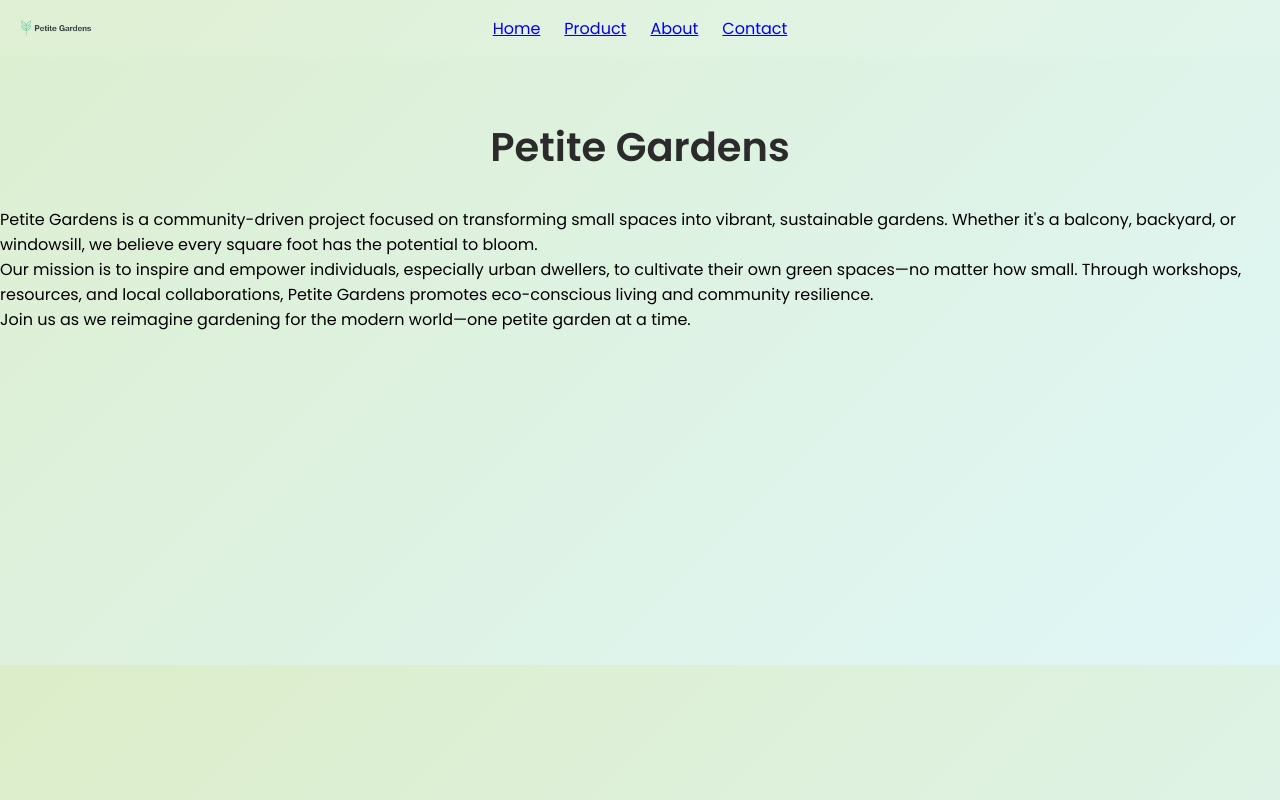
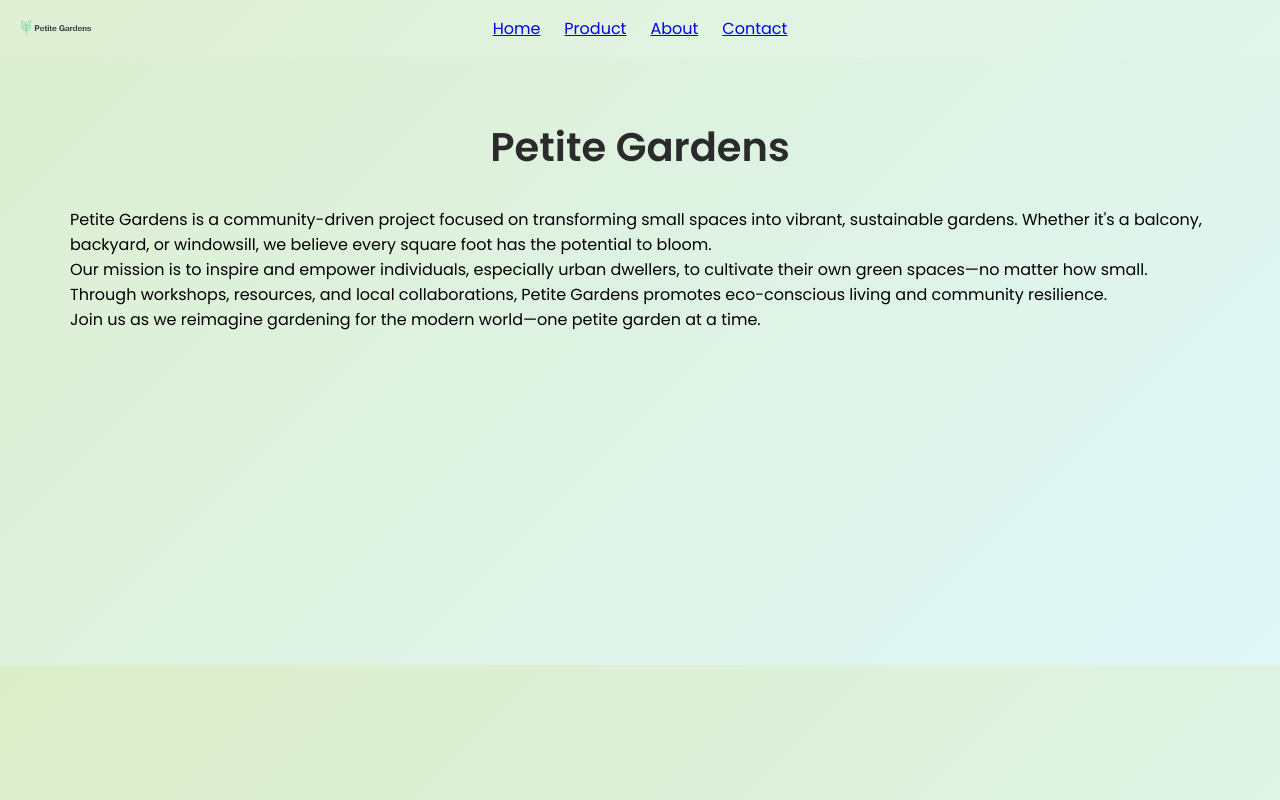
Before and after one commit to Divyapanerkar31/petite, a React (Vite) app: page /About in a window 1280 px wide. Built offline with nearby package versions, Linux system fonts and the light colour scheme.

Commit message:
last commit

```diff
--- a/src/App.jsx
+++ b/src/App.jsx
@@ -6,12 +6,12 @@ import Product from "./pages/product";
 import About from "./pages/About";
 import Flowers from './pages/product/Flowers'
 import Fruits from "./pages/product/fruits";
-import Indoor from "./pages/product/indoor";
-import Office from "./pages/product/office";
+import Indoor from "./pages/product/Indoor";
+import Office from "./pages/product/Office";
 import Terrace from "./pages/product/terrace";
 import Ornamental from "./pages/product/ornamental";
 import Vegetables from "./pages/product/vegetables";
-import Leaves from "./pages/product/leaves";
+import Leaves from "./pages/product/Leaves";
 import Contact from "./pages/Contact";
 import Outdoor from "./pages/product/outdoor";
 function App() {
--- a/src/pages/About.jsx
+++ b/src/pages/About.jsx
@@ -1,21 +1,24 @@
 import React from 'react'
-
+import "../css/about.css"; // Ensure this CSS file exists
 const About = () => {
   return (
-    <div className="child1">
+
+    <div >
      <h1> Petite Gardens</h1>
+     <div className='.child1'>
       <p className='para'>
         Petite Gardens is a community-driven project focused on transforming small spaces into vibrant,
         sustainable gardens. Whether it's a balcony, backyard, or windowsill, we believe every square foot has the potential to bloom.
       </p>
-      <p>
+      <p className='para'>
         Our mission is to inspire and empower individuals, especially urban dwellers,
          to cultivate their own green spaces—no matter how small. Through workshops, resources, and local collaborations,
          Petite Gardens promotes eco-conscious living and community resilience.
       </p>
-      <p>
+      <p className='para'>
         Join us as we reimagine gardening for the modern world—one petite garden at a time.
       </p>
+      </div>
     </div>
   )
 }
```
